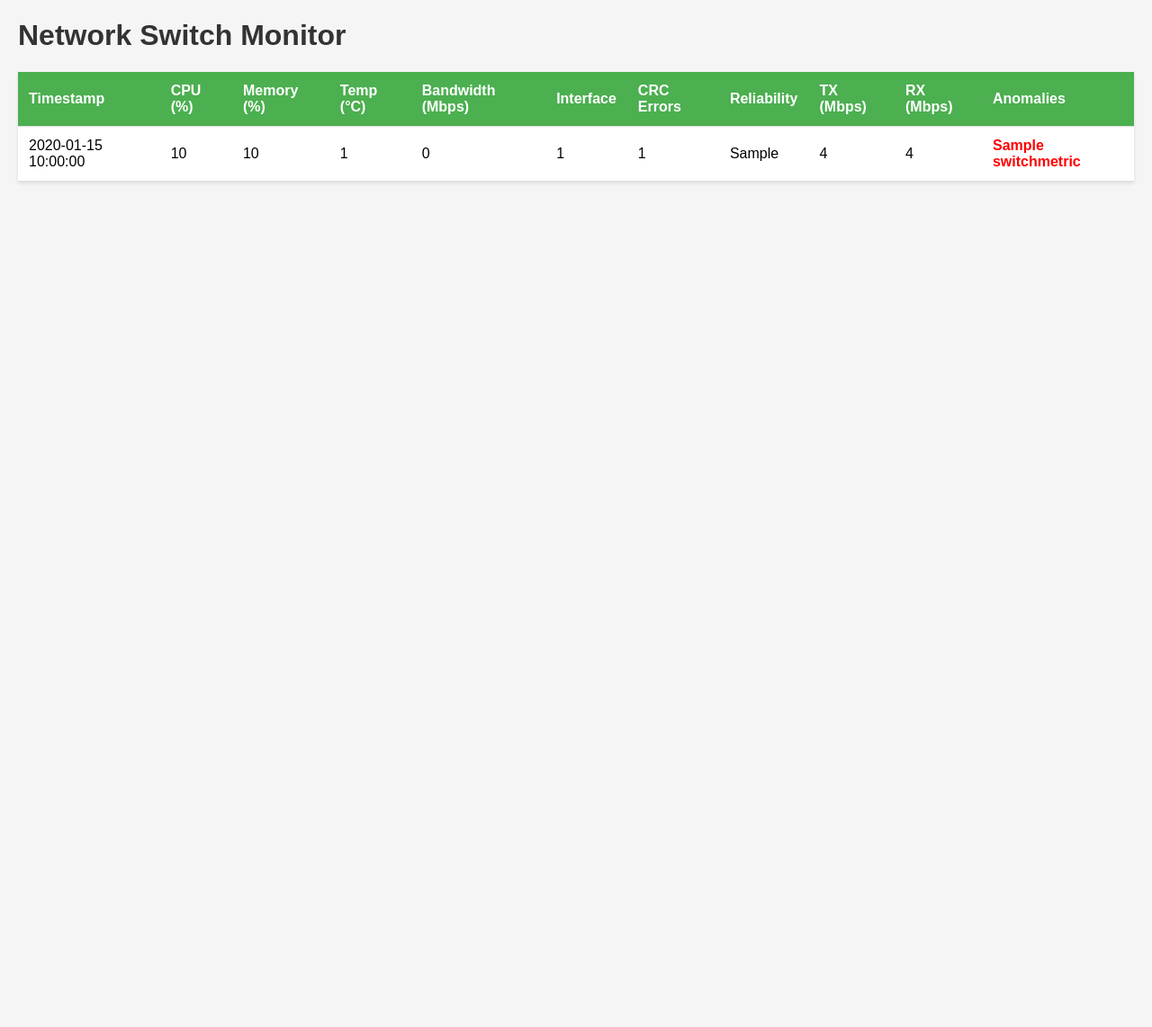
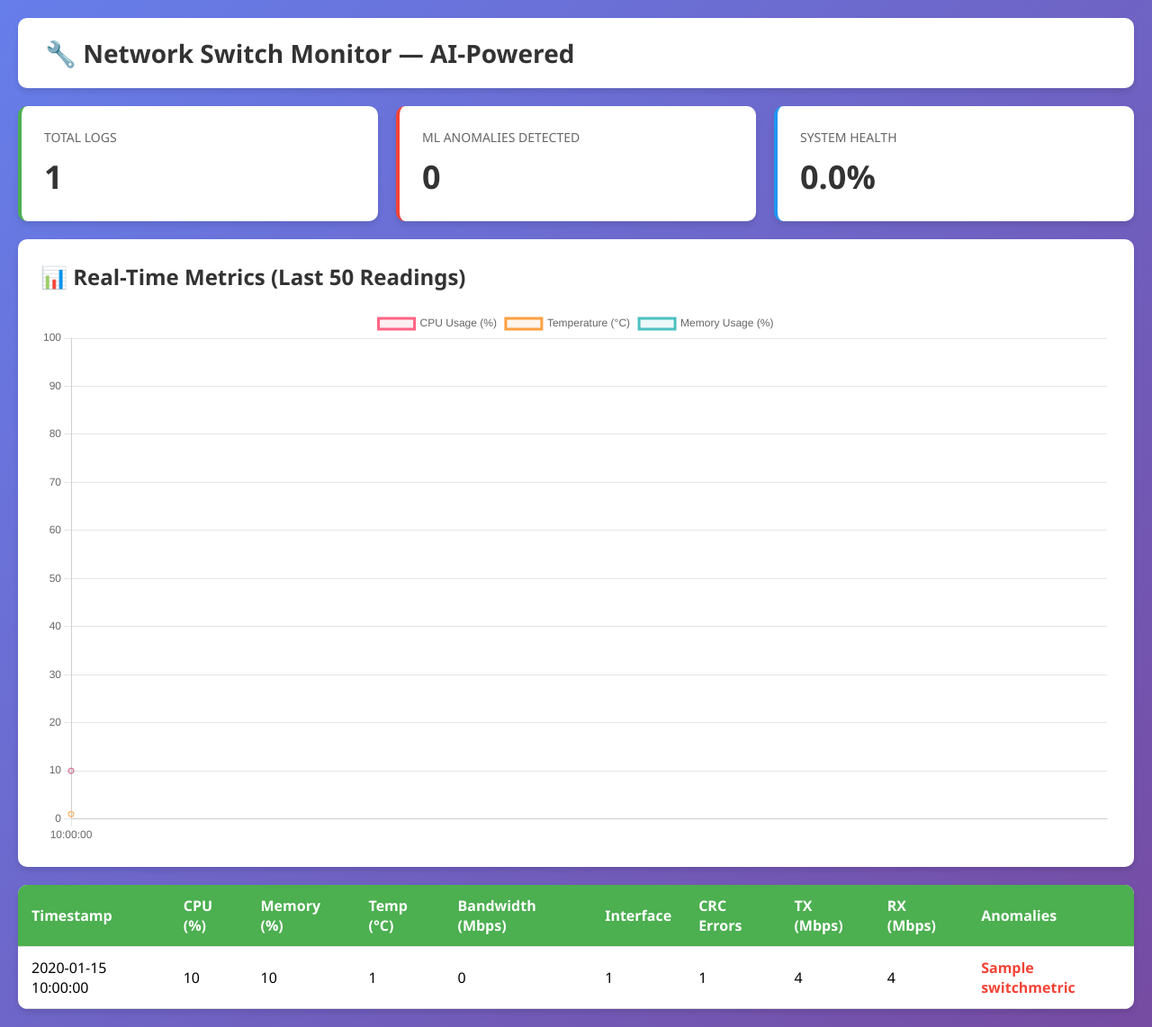
Before and after one commit to Arnav-Naive/network-monitor-ai, a Django app: page / in a window 1280 px wide. Shown: the whole page at 90% size. Before the commit the page ends 204 px from the top, so only its background shows below. Run offline with Django 5.2, Linux system fonts and the light colour scheme; tables that the repository leaves empty hold one stand-in row (values such as "Sample post").

Commit message:
day 08: added data visualization with charts and summary cards

```diff
--- /dev/null
+++ b/monitor/static/monitor/css/dashboard.css
@@ -0,0 +1,116 @@
+* {
+    margin: 0;
+    padding: 0;
+    box-sizing: border-box;
+}
+
+body {
+    font-family: 'Segoe UI', Tahoma, Geneva, Verdana, sans-serif;
+    background: linear-gradient(135deg, #667eea 0%, #764ba2 100%);
+    min-height: 100vh;
+    padding: 20px;
+}
+
+.container {
+    max-width: 1400px;
+    margin: 0 auto;
+}
+
+header {
+    background: white;
+    padding: 20px 30px;
+    border-radius: 10px;
+    box-shadow: 0 4px 6px rgba(0,0,0,0.1);
+    margin-bottom: 20px;
+}
+
+h1 {
+    color: #333;
+    font-size: 28px;
+}
+
+.stats-grid {
+    display: grid;
+    grid-template-columns: repeat(auto-fit, minmax(250px, 1fr));
+    gap: 20px;
+    margin-bottom: 20px;
+}
+
+.stat-card {
+    background: white;
+    padding: 25px;
+    border-radius: 10px;
+    box-shadow: 0 4px 6px rgba(0,0,0,0.1);
+}
+
+.stat-card h3 {
+    color: #666;
+    font-size: 14px;
+    font-weight: 500;
+    margin-bottom: 10px;
+    text-transform: uppercase;
+}
+
+.stat-value {
+    font-size: 36px;
+    font-weight: bold;
+    color: #333;
+}
+
+.stat-card.total { border-left: 4px solid #4CAF50; }
+.stat-card.anomalies { border-left: 4px solid #f44336; }
+.stat-card.normal { border-left: 4px solid #2196F3; }
+
+.chart-container {
+    background: white;
+    padding: 25px;
+    border-radius: 10px;
+    box-shadow: 0 4px 6px rgba(0,0,0,0.1);
+    margin-bottom: 20px;
+}
+
+.chart-container h2 {
+    margin-bottom: 20px;
+    color: #333;
+}
+
+.table-container {
+    background: white;
+    border-radius: 10px;
+    box-shadow: 0 4px 6px rgba(0,0,0,0.1);
+    overflow: hidden;
+}
+
+table {
+    width: 100%;
+    border-collapse: collapse;
+}
+
+th, td {
+    padding: 12px 15px;
+    text-align: left;
+    border-bottom: 1px solid #ddd;
+}
+
+th {
+    background-color: #4CAF50;
+    color: white;
+    font-weight: 600;
+}
+
+tr:hover {
+    background-color: #f5f5f5;
+}
+
+.anomaly {
+    color: #f44336;
+    font-weight: bold;
+}
+
+.ml-anomaly {
+    background-color: #fff3cd;
+    font-weight: bold;
+    color: #856404;
+    padding: 4px 8px;
+    border-radius: 4px;
+}
--- /dev/null
+++ b/monitor/static/monitor/js/dashboard.js
@@ -0,0 +1,61 @@
+// Auto-refresh every 10 seconds
+setTimeout(function(){
+    location.reload();
+}, 10000);
+
+// Chart.js configuration
+document.addEventListener('DOMContentLoaded', function() {
+    const ctx = document.getElementById('metricsChart').getContext('2d');
+
+    // Get data from template (passed via data attributes)
+    const chartElement = document.getElementById('chartData');
+    const timestamps = JSON.parse(chartElement.dataset.timestamps);
+    const cpuData = JSON.parse(chartElement.dataset.cpu);
+    const tempData = JSON.parse(chartElement.dataset.temp);
+    const memoryData = JSON.parse(chartElement.dataset.memory);
+
+    const chart = new Chart(ctx, {
+        type: 'line',
+        data: {
+            labels: timestamps,
+            datasets: [
+                {
+                    label: 'CPU Usage (%)',
+                    data: cpuData,
+                    borderColor: 'rgb(255, 99, 132)',
+                    backgroundColor: 'rgba(255, 99, 132, 0.1)',
+                    tension: 0.4
+                },
+                {
+                    label: 'Temperature (°C)',
+                    data: tempData,
+                    borderColor: 'rgb(255, 159, 64)',
+                    backgroundColor: 'rgba(255, 159, 64, 0.1)',
+                    tension: 0.4
+                },
+                {
+                    label: 'Memory Usage (%)',
+                    data: memoryData,
+                    borderColor: 'rgb(75, 192, 192)',
+                    backgroundColor: 'rgba(75, 192, 192, 0.1)',
+                    tension: 0.4
+                }
+            ]
+        },
+        options: {
+            responsive: true,
+            maintainAspectRatio: true,
+            plugins: {
+                legend: {
+                    position: 'top',
+                }
+            },
+            scales: {
+                y: {
+                    beginAtZero: true,
+                    max: 100
+                }
+            }
+        }
+    });
+});
--- a/monitor/templates/monitor/dashboard.html
+++ b/monitor/templates/monitor/dashboard.html
@@ -1,55 +1,50 @@
+{% load static %}
 <!DOCTYPE html>
 <html>
 <head>
     <title>Network Monitor Dashboard</title>
-    <style>
-        body {
-            font-family: Arial, sans-serif;
-            margin: 20px;
-            background-color: #f5f5f5;
-        }
-        h1 {
-            color: #333;
-        }
-        table {
-            width: 100%;
-            border-collapse: collapse;
-            background-color: white;
-            box-shadow: 0 2px 4px rgba(0,0,0,0.1);
-        }
-        th, td {
-            padding: 12px;
-            text-align: left;
-            border-bottom: 1px solid #ddd;
-        }
-        th {
-            background-color: #4CAF50;
-            color: white;
-        }
-        tr:hover {
-            background-color: #f5f5f5;
-        }
-        .anomaly {
-            color: red;
-            font-weight: bold;
-        }
-        .ml-anomaly {
-            background-color: #fff3cd;
-            font-weight: bold;
-            color: #856404;
-        }
-    </style>
+    <link rel="stylesheet" href="{% static 'monitor/css/dashboard.css' %}">
+    <script src="https://cdn.jsdelivr.net/npm/chart.js"></script>
 </head>
-<script>
-    // Auto-refresh page every 10 seconds
-    setTimeout(function(){
-        location.reload();
-    }, 10000);
-</script>
 <body>
-    <h1>Network Switch Monitor</h1>
+    <div class="container">
+        <header>
+            <h1>🔧 Network Switch Monitor — AI-Powered</h1>
+        </header>
 
-    {% if logs %}
+        <!-- Summary Cards -->
+        <div class="stats-grid">
+            <div class="stat-card total">
+                <h3>Total Logs</h3>
+                <div class="stat-value">{{ total_logs }}</div>
+            </div>
+            <div class="stat-card anomalies">
+                <h3>ML Anomalies Detected</h3>
+                <div class="stat-value">{{ ml_anomalies }}</div>
+            </div>
+            <div class="stat-card normal">
+                <h3>System Health</h3>
+                <div class="stat-value">{{ normal_percentage }}%</div>
+            </div>
+        </div>
+
+        <!-- Chart -->
+        <div class="chart-container">
+            <h2>📊 Real-Time Metrics (Last 50 Readings)</h2>
+            <canvas id="metricsChart"></canvas>
+        </div>
+
+        <!-- Hidden div to pass data to JS -->
+        <div id="chartData"
+             data-timestamps='{{ timestamps|safe }}'
+             data-cpu='{{ cpu_data|safe }}'
+             data-temp='{{ temp_data|safe }}'
+             data-memory='{{ memory_data|safe }}'
+             style="display: none;">
+        </div>
+
+        <!-- Table -->
+        <div class="table-container">
             <table>
                 <thead>
                     <tr>
@@ -60,7 +55,6 @@
                         <th>Bandwidth (Mbps)</th>
                         <th>Interface</th>
                         <th>CRC Errors</th>
-                    <th>Reliability</th>
                         <th>TX (Mbps)</th>
                         <th>RX (Mbps)</th>
                         <th>Anomalies</th>
@@ -76,18 +70,24 @@
                         <td>{{ log.bandwidth }}</td>
                         <td>{{ log.interface_status }}</td>
                         <td>{{ log.crc_errors }}</td>
-                <td>{{ log.reliability }}</td>
                         <td>{{ log.tx_rate }}</td>
                         <td>{{ log.rx_rate }}</td>
-                <td class="{% if 'ML DETECTED' in log.anomalies %}ml-anomaly{% elif log.anomalies != 'None' %}anomaly{% endif %}">
+                        <td>
+                            {% if 'ML DETECTED' in log.anomalies %}
+                                <span class="ml-anomaly">{{ log.anomalies }}</span>
+                            {% elif log.anomalies != 'None' %}
+                                <span class="anomaly">{{ log.anomalies }}</span>
+                            {% else %}
                                 {{ log.anomalies }}
+                            {% endif %}
                         </td>
                     </tr>
                     {% endfor %}
                 </tbody>
             </table>
-    {% else %}
-        <p>No monitoring data available. Run the monitor script first.</p>
-    {% endif %}
+        </div>
+    </div>
+
+    <script src="{% static 'monitor/js/dashboard.js' %}"></script>
 </body>
 </html>
--- a/monitor/views.py
+++ b/monitor/views.py
@@ -1,8 +1,46 @@
 from django.shortcuts import render
 from .models import SwitchMetric
+from django.db.models import Count, Q
+import json
 
 def dashboard_view(request):
-    # Get last 50 entries from database
+    # Get last 50 entries for table
     logs = SwitchMetric.objects.all()[:50]
 
-    return render(request, 'monitor/dashboard.html', {'logs': logs})
+    # Get last 50 for chart (reverse order for chronological)
+    chart_data = list(SwitchMetric.objects.all()[:50])
+    chart_data.reverse()
+
+    # Summary statistics
+    total_logs = SwitchMetric.objects.count()
+    ml_anomalies = SwitchMetric.objects.filter(
+        anomalies__icontains='ML DETECTED'
+    ).count()
+    normal_logs = SwitchMetric.objects.filter(
+        Q(anomalies__isnull=True) | Q(anomalies='None')
+    ).count()
+
+    # Calculate percentages
+    normal_percentage = (normal_logs / total_logs * 100) if total_logs > 0 else 0
+
+    # Prepare chart data
+    timestamps = [log.timestamp.strftime('%H:%M:%S') for log in chart_data]
+    cpu_data = [log.cpu_usage for log in chart_data]
+    temp_data = [log.temperature for log in chart_data]
+    memory_data = [log.memory_usage for log in chart_data]
+
+# Prepare chart data as JSON strings
+
+    context = {
+        'logs': logs,
+        'total_logs': total_logs,
+        'ml_anomalies': ml_anomalies,
+        'normal_logs': normal_logs,
+        'normal_percentage': round(normal_percentage, 1),
+        'timestamps': json.dumps(timestamps),
+        'cpu_data': json.dumps(cpu_data),
+        'temp_data': json.dumps(temp_data),
+        'memory_data': json.dumps(memory_data),
+    }
+
+    return render(request, 'monitor/dashboard.html', context)
```
Lines whose indentation alone changed are shown as unchanged.
